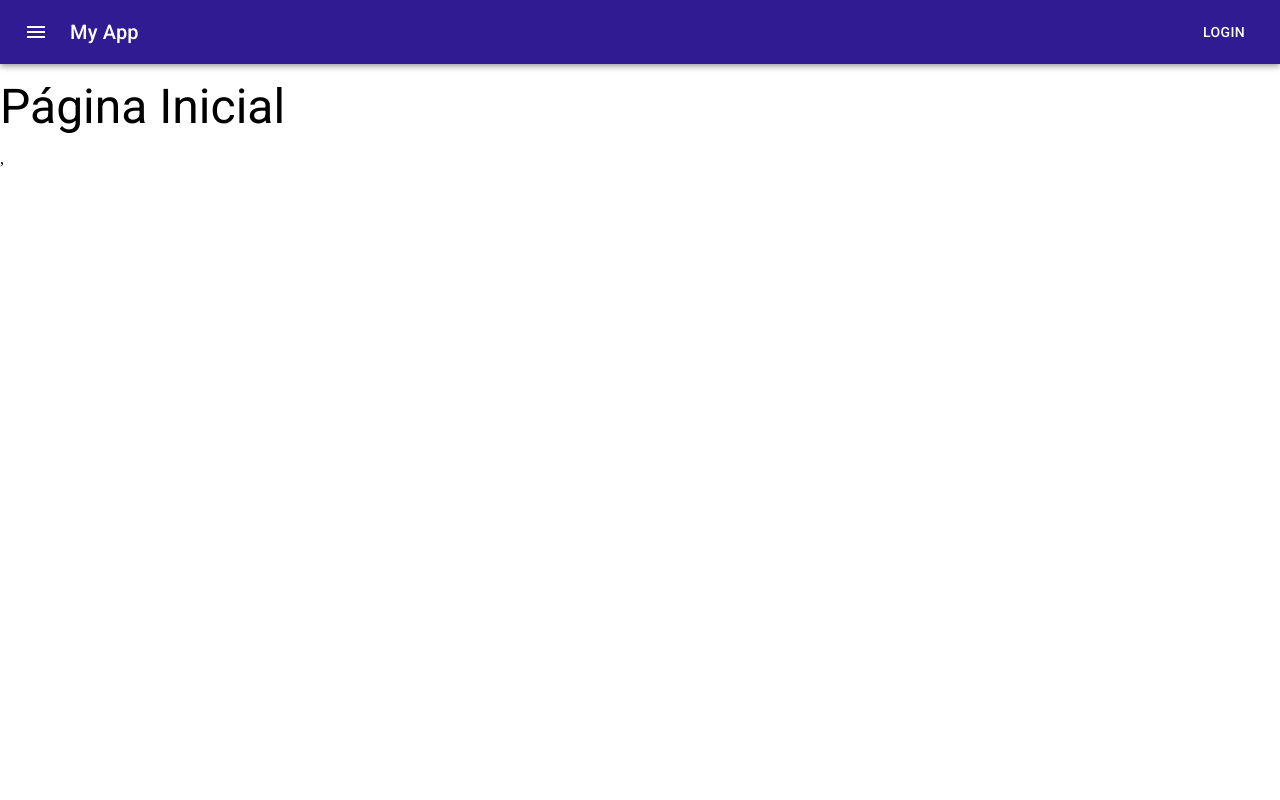
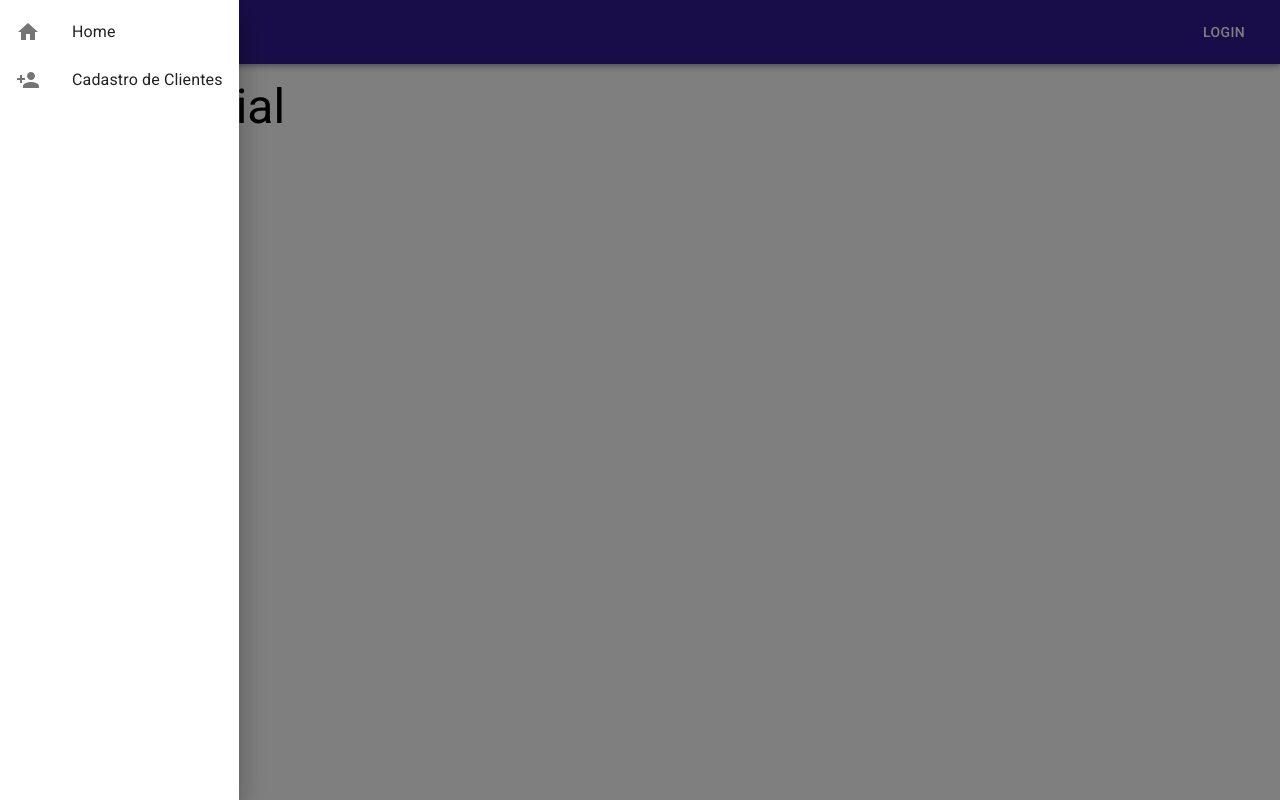
Before and after one commit to RafaPalau/modulo-32-react-intermediario, a React (Create React App) app: page / in a window 1280 px wide. Both pictures are taken after a click on the button "menu". Built offline with nearby package versions, Linux system fonts and the light colour scheme.

Commit message:
Aula 12 Menu Drawer

```diff
--- a/src/partials/Header.js
+++ b/src/partials/Header.js
@@ -1,20 +1,49 @@
 import {
   AppBar,
   Button,
+  Drawer,
   IconButton,
+  List,
+  ListItem,
+  ListItemIcon,
+  ListItemText,
   Toolbar,
   Typography,
 } from "@material-ui/core";
+import { useHistory } from "react-router";
+import { useState } from "react";
 
 import MenuIcon from "@material-ui/icons/Menu";
+import HomeIcon from "@material-ui/icons/Home";
+import PersonAddAltIcon from "@material-ui/icons/PersonAdd";
+
 import useStyles from "./Header.style";
 
 const Header = () => {
   const classes = useStyles();
+  const history = useHistory();
+
+  const [menuOpen, setMenuOpen] = useState(false);
+
+  const handleToggleMenu = () => {
+    setMenuOpen(!menuOpen);
+  };
+
+  const handleMenuClick = (route) => {
+    history.push(route);
+    setMenuOpen(false);
+  };
   return (
-    <AppBar position='static' >
+    <>
+      <AppBar position='static'>
         <Toolbar>
-        <IconButton size='large' edge='start' color='inherit' aria-label='menu'>
+          <IconButton
+            size='large'
+            edge='start'
+            color='inherit'
+            aria-label='menu'
+            onClick={() => handleToggleMenu()}
+          >
             <MenuIcon />
           </IconButton>
           <Typography variant='h6' className={classes.title}>
@@ -23,6 +52,23 @@
           <Button color='inherit'>Login</Button>
         </Toolbar>
       </AppBar>
+      <Drawer open={menuOpen} onClose={() => handleToggleMenu()}>
+        <List>
+          <ListItem button onClick={() => handleMenuClick("/")}>
+            <ListItemIcon>
+              <HomeIcon />
+            </ListItemIcon>
+            <ListItemText>Home</ListItemText>
+          </ListItem>
+          <ListItem button onClick={() => handleMenuClick("/customers")}>
+            <ListItemIcon>
+              <PersonAddAltIcon />
+            </ListItemIcon>
+            <ListItemText>Cadastro de Clientes</ListItemText>
+          </ListItem>
+        </List>
+      </Drawer>
+    </>
   );
 };
 export default Header;
```
Also changed, not shown: src/pages/Registers.js (added, +19 -0 lines). Lines whose indentation alone changed are shown as unchanged.
